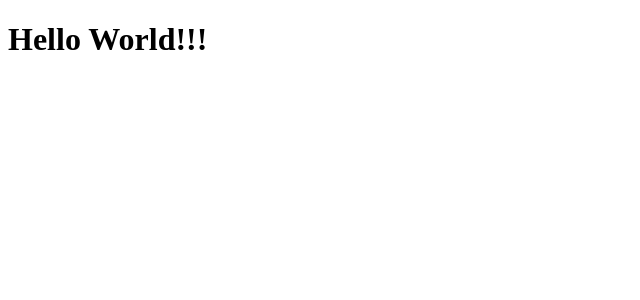
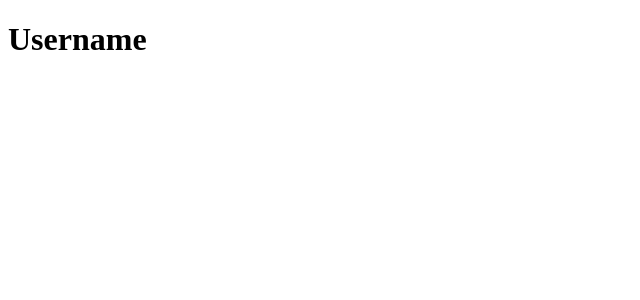
Before and after one commit to EhsanShakil/Github-Username-Finder, a React (Create React App) app: page / in a window 1280 px wide. Shown: the top 300 px of the page, without its empty margins (0-640 px from the left). Built offline with nearby package versions, Linux system fonts and the light colour scheme.

Commit message:
Making GlobalState

```diff
--- a/src/App.js
+++ b/src/App.js
@@ -1,10 +1,12 @@
 import React from "react";
+import GlobalProvider from "./Context/GlobalState";
+import Username from "./Components/User";
 
 function App() {
   return (
-    <div>
-      <h1>Hello World!!!</h1>
-    </div>
+    <GlobalProvider>
+      <Username />
+    </GlobalProvider>
   );
 }
 
--- a/src/Components/User.js
+++ b/src/Components/User.js
@@ -1,7 +1,7 @@
 import React, { useState } from "react";
 
 const Username = () => {
-  const [username, setUsername] = userState("");
+  const [username, setUsername] = useState("");
   return (
     <div>
       <h1>Username</h1>
--- /dev/null
+++ b/src/Context/GlobalState.js
@@ -0,0 +1,22 @@
+import React, { createContext } from "react";
+
+const initialState = {
+  username: [
+    {
+      name: "ahsan",
+      url: "https://api.github.com/users/aamirpinger",
+    },
+  ],
+};
+
+export const GlobalContext = createContext(initialState);
+
+const GlobalProvider = ({ children }) => {
+  return (
+    <GlobalContext.Provider value={{ initialState }}>
+      {children}
+    </GlobalContext.Provider>
+  );
+};
+
+export default GlobalProvider;
```
Also changed, not shown: src/Components/Api.js (+9 -0 lines).
